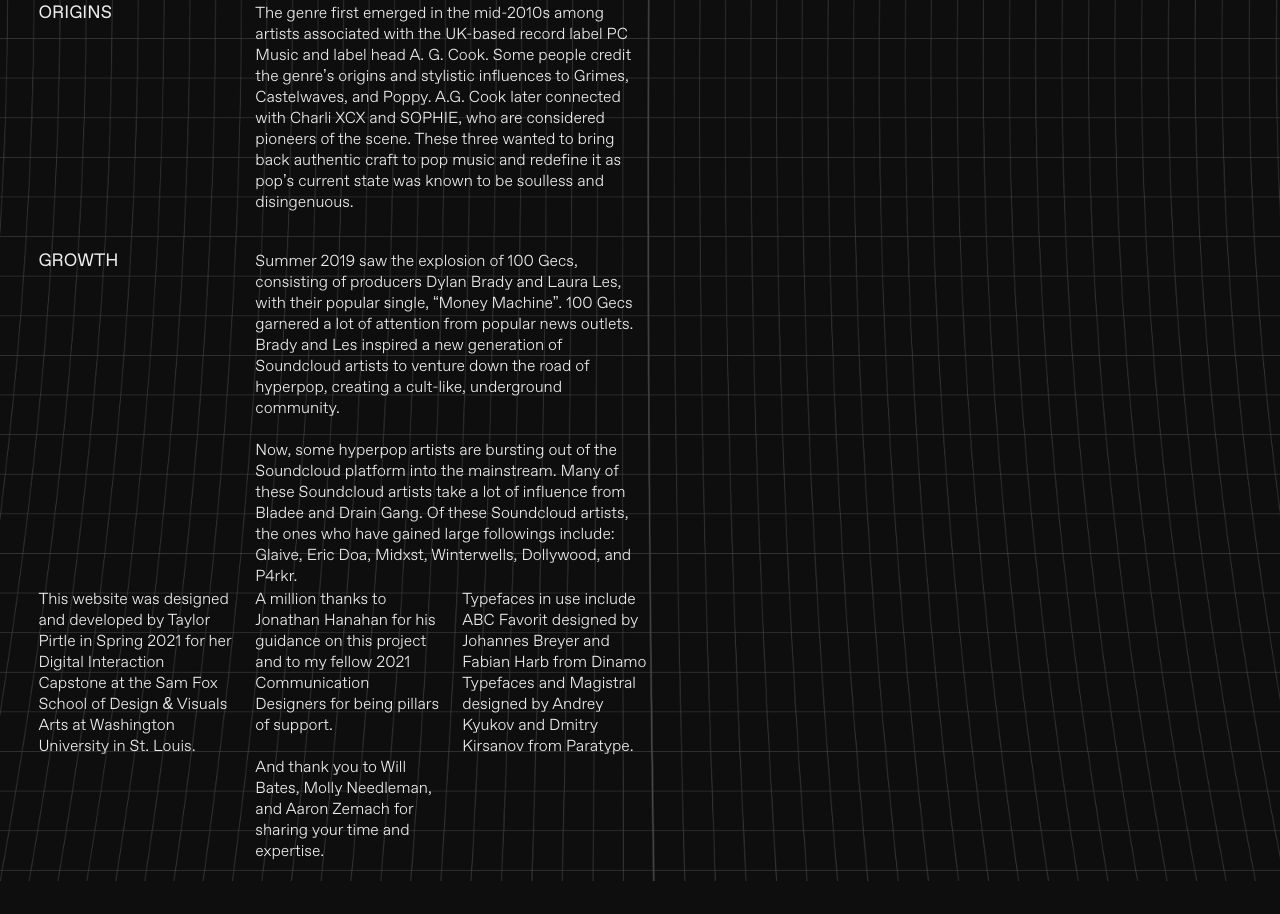
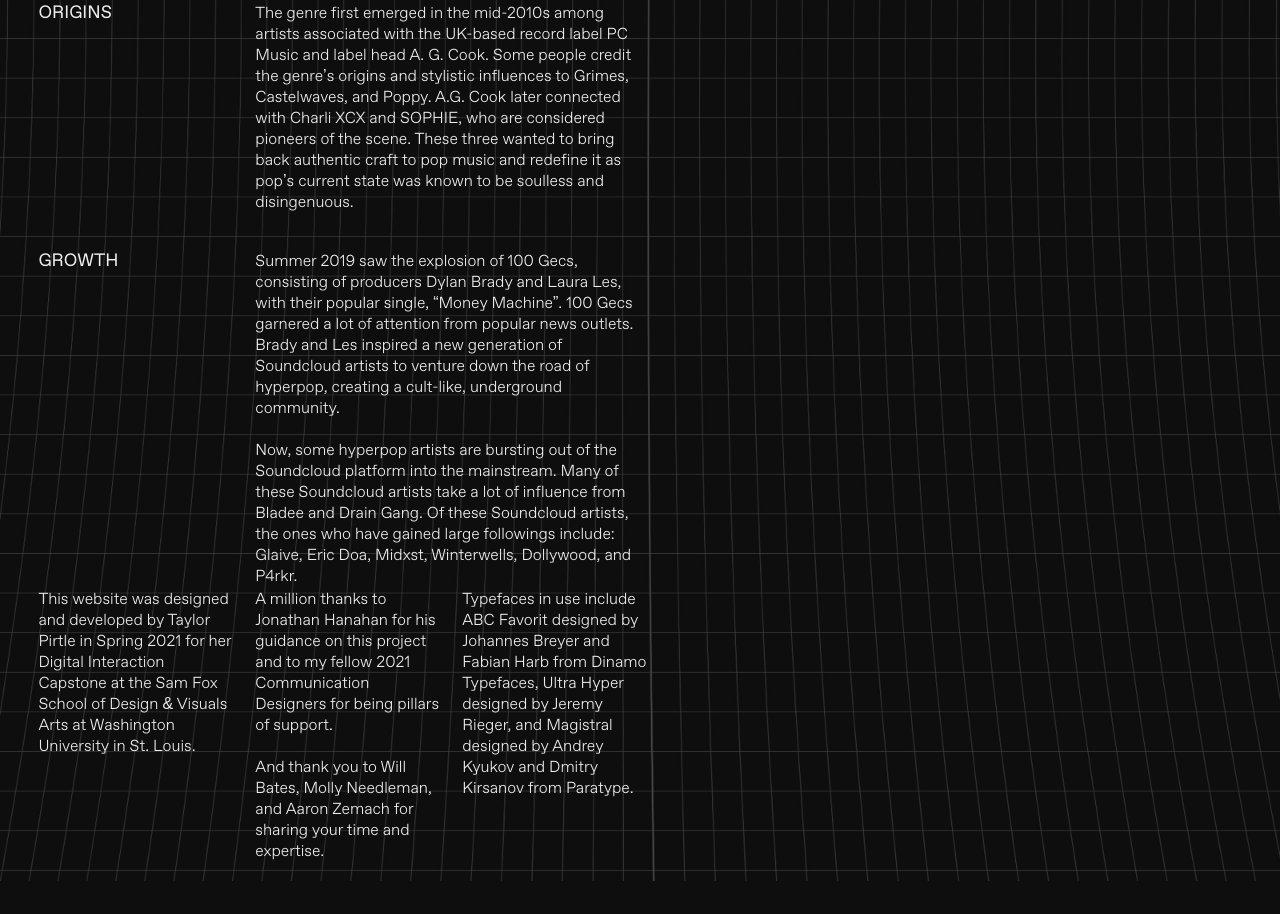
Before and after one commit to pirtlet/HyperpopRecordCollection, a plain HTML site: page about.html in a window 1280 px wide. Shown: the part 559-1473 px from the top of the page. Drawn offline with nearby package versions, Linux system fonts and the light colour scheme.

Commit message:
Update about.html

```diff
--- a/about.html
+++ b/about.html
@@ -58,7 +58,7 @@
       <div class="paragraph-sml">A million thanks to Jonathan Hanahan for his guidance on this project and to my fellow 2021 Communication Designers for being pillars of support.<br>‍<br>And thank you to Will Bates, Molly Needleman, and Aaron Zemach for sharing your time and expertise.</div>
     </div>
     <div class="w-col w-col-2">
-      <div class="paragraph-sml">Typefaces in use include ABC Favorit designed by Johannes Breyer and Fabian Harb from Dinamo Typefaces and Magistral designed by Andrey Kyukov and Dmitry Kirsanov from Paratype. </div>
+      <div class="paragraph-sml">Typefaces in use include ABC Favorit designed by Johannes Breyer and Fabian Harb from Dinamo Typefaces, Ultra Hyper designed by Jeremy Rieger, and Magistral designed by Andrey Kyukov and Dmitry Kirsanov from Paratype. </div>
     </div>
     <div class="w-col w-col-2"></div>
     <div class="w-col w-col-4"></div>
```
